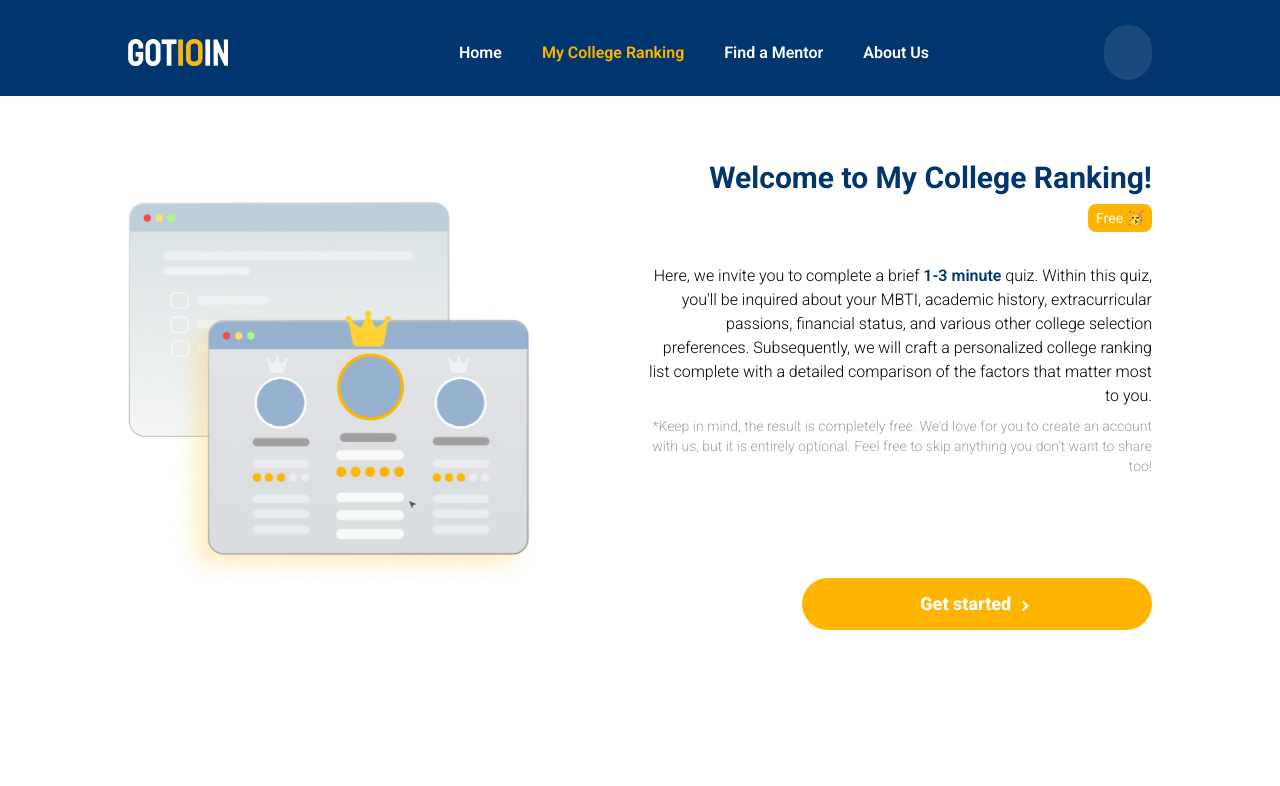
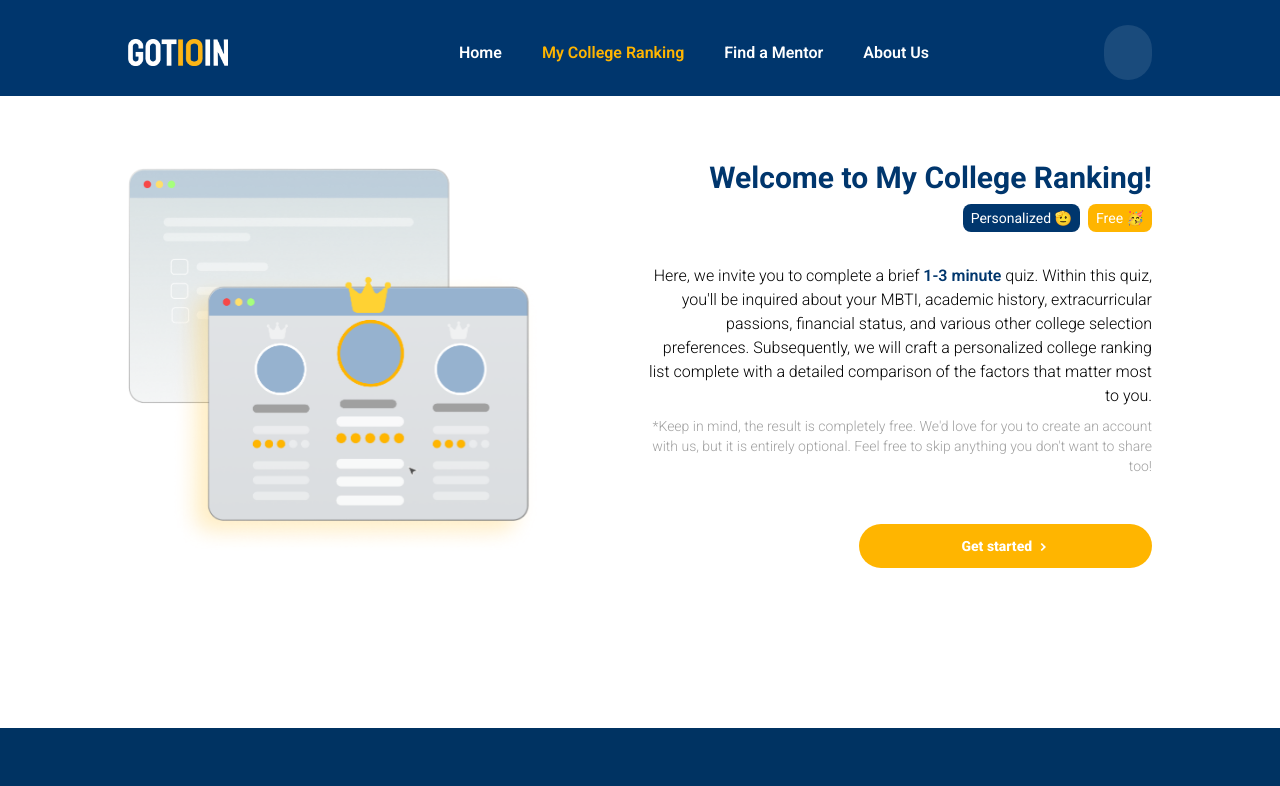
Before and after one commit to Got10IN/Got10IN, a React (Create React App) app: page /my-college-ranking in a window 1280 px wide. Shown: the top 786 px of the page. Built offline with nearby package versions, Linux system fonts and the light colour scheme; no server answers; some icons are missing.

Commit message:
Button: updated

```diff
--- a/src/components/buttons/Button.tsx
+++ b/src/components/buttons/Button.tsx
@@ -1,18 +1,19 @@
-import { FC } from 'react'
+import { HTMLAttributes } from 'react'
 
-interface IButton {
-    children: string | FC
-    onClickHandler?: () => void
+type IButton = {
     gray?: boolean
-}
+} & HTMLAttributes<HTMLButtonElement>
 
-export const Button = ({ children, onClickHandler, gray }: IButton) => (
+export const Button = ({ children, gray, className, ...args }: IButton) => (
     <button
-        className={`${
-            gray ? 'bg-white/30' : 'bg-highlight'
-        } text-sm font-extrabold text-white rounded-full px-1/5 py-3 text-center cursor-pinter no-underline inline-block min-w-max`}
-        onClick={onClickHandler}
+        className={
+            `${
+                gray ? 'bg-white/30' : 'bg-highlight'
+            } text-sm font-extrabold text-white rounded-full px-1/5 py-3 text-center cursor-pinter no-underline block min-w-max ` +
+            className
+        }
+        {...args}
     >
-        {typeof children === 'string' ? children : <text />}
+        {children}
     </button>
 )
--- /dev/null
+++ b/src/components/functional/ComingSoonBanner.tsx
@@ -0,0 +1,21 @@
+import { Button } from '../buttons/Button'
+import comingSoon from '../../assets/components/ComingSoon.png'
+
+const ComingSoonBanner = () => {
+    return (
+        <div className='relative w-full pb-1/20'>
+            <img
+                src={comingSoon}
+                alt='Stay tuned, lots of amazing features are coming soon'
+                className='max-w-full pointer-events-none'
+            />
+            <div className='gap-[8%] absolute flex right-[23%] bottom-[28%] items-center'>
+                <Button gray>Subscribe</Button>
+                <p className='text-xl font-semibold mb-[5px] text-white'>or</p>
+                <Button>Sign up</Button>
+            </div>
+        </div>
+    )
+}
+
+export default ComingSoonBanner
--- a/src/components/functional/WishlistButton.tsx
+++ b/src/components/functional/WishlistButton.tsx
@@ -1,16 +1,14 @@
 import { IComponent } from '../../interface/IComponent'
 import { WishListForm } from '../../utils/constants/links'
+import { Button } from '../buttons/Button'
 
 export const WishlistButton = ({ className }: IComponent) => (
-    <a
-        href={WishListForm}
-        target='_blank'
-        rel='noopener noreferrer'
-        className={
-            'bg-highlight hover:drop-shadow-standard font-semibold text-white rounded-full px-6 py-3 text-center cursor-pinter no-underline inline-block ' +
-            className
-        }
+    <Button
+        className={className}
+        onClick={() => {
+            window.location.href = WishListForm
+        }}
     >
         Join wishlist
-    </a>
+    </Button>
 )
--- a/src/interface/IComponent.ts
+++ b/src/interface/IComponent.ts
@@ -1,6 +1,3 @@
-import { HTMLAttributes, ReactNode } from 'react'
+import { HTMLAttributes } from 'react'
 
-export type IComponent = {
-    children?: ReactNode
-    className?: string
-} & HTMLAttributes<HTMLElement>
+export type IComponent = HTMLAttributes<HTMLElement>
--- a/src/pages/aboutUs/AboutUs.tsx
+++ b/src/pages/aboutUs/AboutUs.tsx
@@ -66,7 +66,7 @@ function AboutUs() {
                 <div className='relative w-full pb-1/20'>
                     <img
                         src={ComingSoon}
-                        alt='StudentSay'
+                        alt='Stay tuned, lots of amazing features are coming soon'
                         className='max-w-full pointer-events-none'
                     />
                     <div className='gap-[8%] absolute flex right-[23%] bottom-[28%] items-center'>
--- a/src/pages/home/Home.tsx
+++ b/src/pages/home/Home.tsx
@@ -3,7 +3,7 @@ import { Parallax } from 'react-scroll-parallax'
 import LogoWithTagline from '../../assets/home/LogoWithTagline.png'
 import Rocket from '../../assets/home/Rocket.png'
 import { SubscribeField } from '../../components/functional/SubscribeFIeld'
-import { HOME_CARDS, taglines, testimonials } from '../../data/home/Home.data'
+import { HOME_CARDS, taglines } from '../../data/home/Home.data'
 import Card from './Card.component'
 import { Dot, DotsContainer, SliderContainer } from './Slider.component'
 
@@ -84,7 +84,7 @@ function Home() {
                     />
                 ))}
 
-                <p className='text-accent text-2xl font-black mx-1/10 mb-1/20'>
+                {/* <p className='text-accent text-2xl font-black mx-1/10 mb-1/20'>
                     Hear from our students:
                 </p>
                 <div className='flex px-1/10 items-center pb-1/10'>
@@ -107,7 +107,7 @@ function Home() {
                             ))}
                         </DotsContainer>
                     </SliderContainer>
-                </div>
+                </div> */}
             </div>
         </div>
     )
--- a/src/pages/myCollegeRanking/MyCollegeRanking.tsx
+++ b/src/pages/myCollegeRanking/MyCollegeRanking.tsx
@@ -1,10 +1,12 @@
 import { BiSolidChevronRight } from 'react-icons/bi'
-import { Link } from 'react-router-dom'
+import { Link, useNavigate } from 'react-router-dom'
 import { Parallax } from 'react-scroll-parallax'
 import MyRankingDemo from '../../assets/myCollegeRanking/MyRanking.png'
 import Page from '../../components/layout/Page.layout'
+import { Button } from '../../components/buttons/Button'
 
-function MyCollegeRanking() {
+const MyCollegeRanking = () => {
+    const navigate = useNavigate()
     return (
         <Page className='!flex-row'>
             <Parallax speed={5} className='basis-1/2'>
@@ -20,9 +22,14 @@ function MyCollegeRanking() {
                 <p className='text-3xl text-accent font-bold'>
                     Welcome to My College Ranking!
                 </p>
-                <span className='text-sm bg-highlight text-white px-2 py-1 mt-2 rounded-lg max-w-fit'>
-                    Free 🥳
-                </span>
+                <div className='flex flex-row gap-2'>
+                    <span className='text-sm bg-accent text-white px-2 py-1 mt-2 rounded-lg max-w-fit'>
+                        Personalized 🫡
+                    </span>
+                    <span className='text-sm bg-highlight text-white px-2 py-1 mt-2 rounded-lg max-w-fit'>
+                        Free 🥳
+                    </span>
+                </div>
                 <p className='font-light text-right sm:text-left mt-8'>
                     Here, we invite you to complete a brief{' '}
                     <span className='font-semibold text-accent'>
@@ -41,13 +48,14 @@ function MyCollegeRanking() {
                     optional. Feel free to skip anything you don't want to share
                     too!
                 </p>
-                <Link
-                    to='/question'
-                    className='text-lg font-extrabold text-white rounded-full px-1/20 py-3 text-center cursor-pinter no-underline inline-block min-w-max bg-highlight align-middle'
-                    style={{ marginTop: '20%', width: '350px' }}
+                <Button
+                    onClick={() => {
+                        navigate('/question')
+                    }}
+                    className='mt-12'
                 >
                     Get started <BiSolidChevronRight className='inline-block' />
-                </Link>
+                </Button>
             </div>
         </Page>
     )
```
Also changed, not shown: src/assets/components/ComingSoon.png (added).
